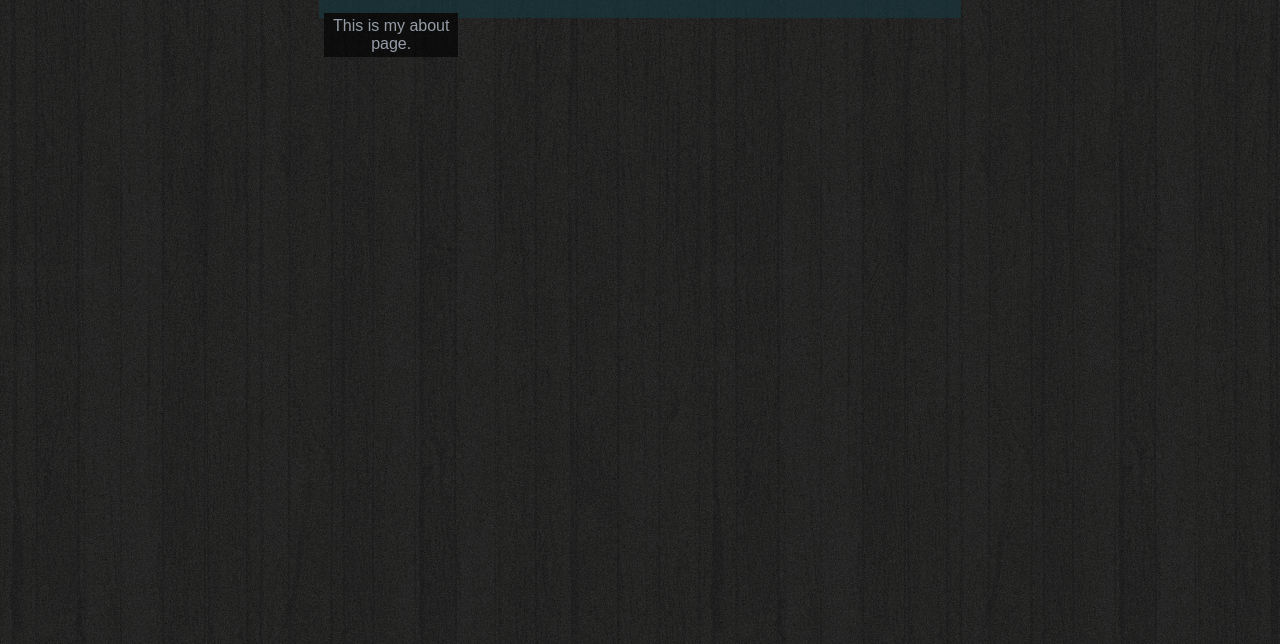
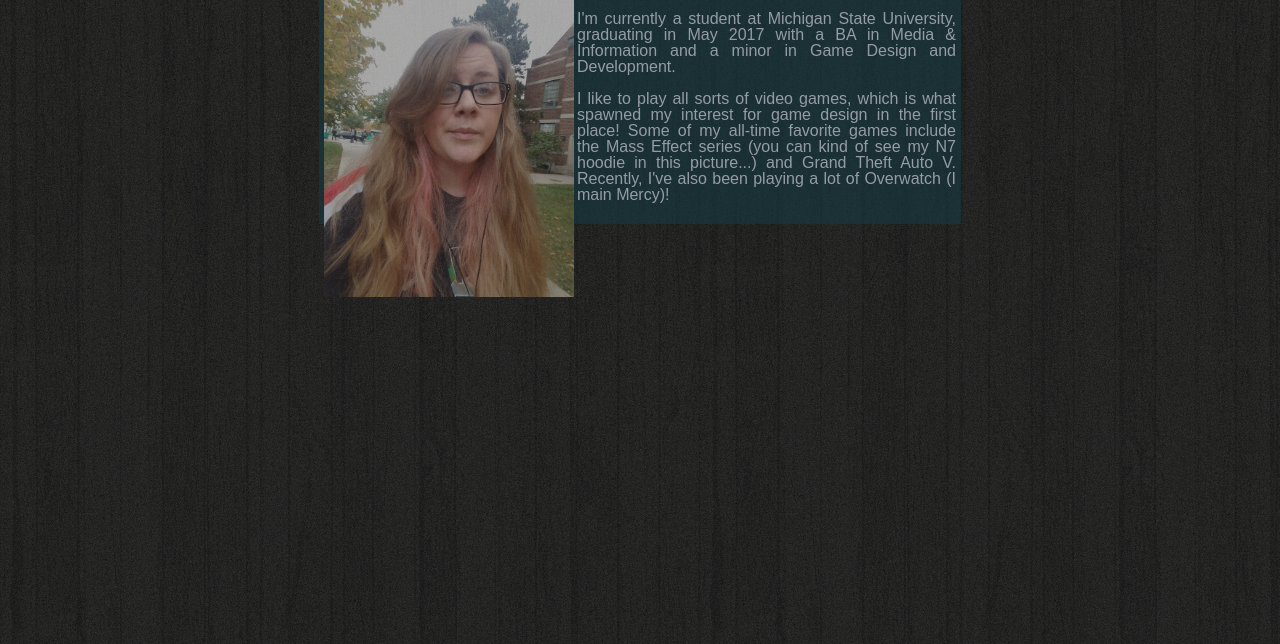
Before and after one commit to aefaw/aefaw.github.io, a plain HTML site: page about.html in a window 1280 px wide. Shown: the part 156-800 px from the top of the page. Drawn offline with Linux system fonts and the light colour scheme; a web font is replaced by a local one.

Commit message:
ayyy lmao

```diff
--- a/about.html
+++ b/about.html
@@ -13,10 +13,15 @@
 
 	<h1>Alli Efaw</h1>
 	<div class="main">
-	<p>This is my portfolio website.<p>
-		<div class="portfolio">
-			This is my about page.
-		</div>
+	<img src="images/aboutpic.jpg" align="left" width="250px">
+	<p>As you probably guessed, my name is Alli Efaw!</p>
+	<p>I'm currently a student at Michigan State University, graduating in May 2017 with a BA in
+	Media & Information and a minor in Game Design and Development.</p>
+
+	<p>I like to play all sorts of video games, which is what spawned my interest for game design
+	in the first place! Some of my all-time favorite games include the Mass Effect series (you can
+	kind of see my N7 hoodie in this picture...) and Grand Theft Auto V. Recently, I've also been
+	playing a lot of Overwatch (I main Mercy)!</p>
 	</div>
 
 </body>
--- a/css/style.css
+++ b/css/style.css
@@ -13,6 +13,7 @@ body {
 	margin-left: auto;
 	margin-right: auto;
 	opacity: 60%;
+	line-height: 100%;
 }
 
 .portfolio {
```
Also changed, not shown: images/aboutpic.jpg (added).
